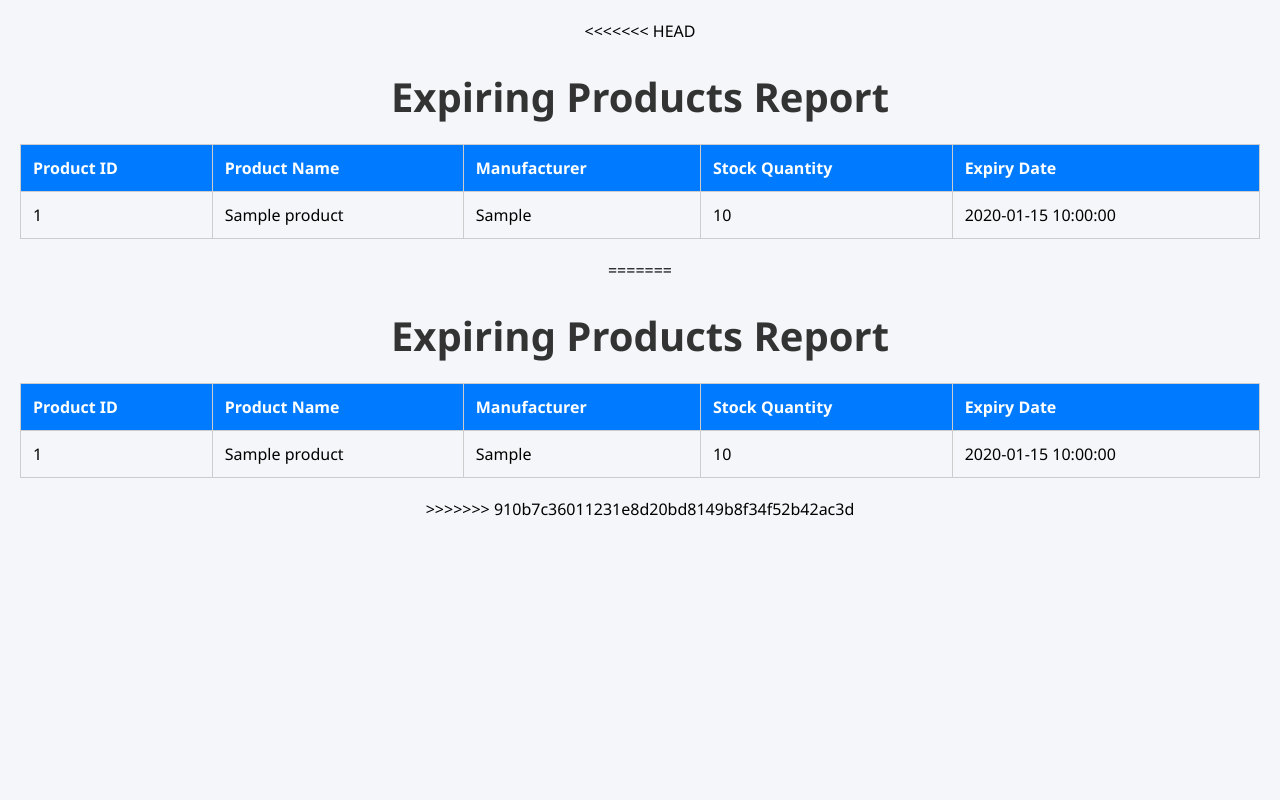
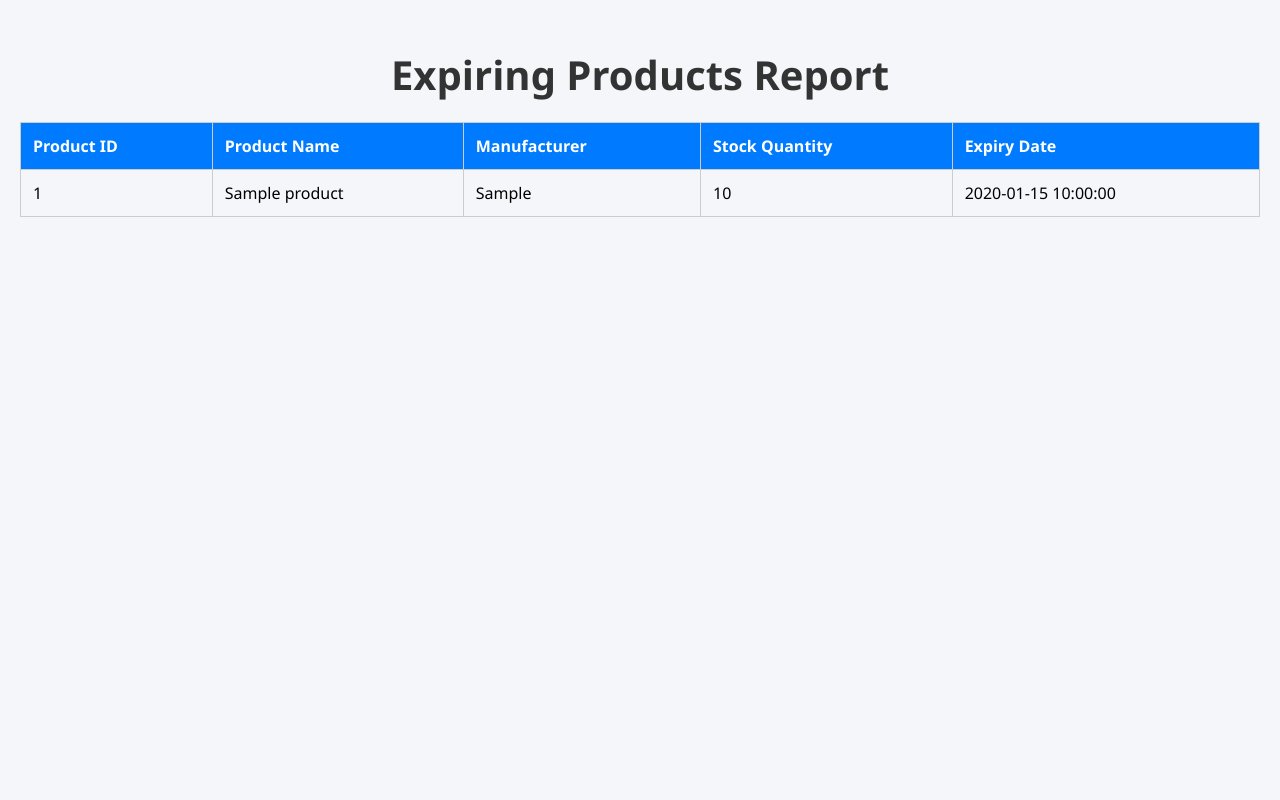
Before and after one commit to Derek1211212/webapp, a Flask app: page /expiring-products in a window 1280 px wide. Run offline with Flask 3, Linux system fonts and the light colour scheme; the visitor is signed in with stand-in values (Sample User, id 1); tables that the repository leaves empty or names only in its code hold one stand-in row (values such as "Sample post"); data that the repository does not hold is empty.

Commit message:
Update expiring_products.html

```diff
--- a/templates/expiring_products.html
+++ b/templates/expiring_products.html
@@ -1,4 +1,4 @@
-<<<<<<< HEAD
+
 <!DOCTYPE html>
 <html lang="en">
 <head>
@@ -71,77 +71,3 @@
     </table>
 </body>
 </html>
-=======
-<!DOCTYPE html>
-<html lang="en">
-<head>
-    <meta charset="UTF-8">
-    <meta name="viewport" content="width=device-width, initial-scale=1.0">
-    <title>Expiring Products Report</title>
-    <style>
-        body {
-            font-family: 'Segoe UI', Tahoma, Geneva, Verdana, sans-serif;
-            background-color: #f4f6f9;
-            display: flex;
-            justify-content: center;
-            align-items: center;
-            flex-direction: column;
-            margin: 0;
-            padding: 20px;
-        }
-
-        h1 {
-            font-size: 2.5rem;
-            margin-bottom: 20px;
-            color: #333;
-        }
-
-        table {
-            width: 100%;
-            border-collapse: collapse;
-            margin-bottom: 20px;
-        }
-
-        th, td {
-            border: 1px solid #ccc;
-            padding: 12px;
-            text-align: left;
-        }
-
-        th {
-            background-color: #007bff;
-            color: white;
-        }
-
-        tr:nth-child(even) {
-            background-color: #f2f2f2;
-        }
-    </style>
-</head>
-<body>
-    <h1>Expiring Products Report</h1>
-    <table>
-        <thead>
-            <tr>
-                <th>Product ID</th>
-                <th>Product Name</th>
-                <th>Manufacturer</th>
-                <th>Stock Quantity</th>
-                <th>Expiry Date</th>
-            </tr>
-        </thead>
-        <tbody>
-            {% for item in expiring_products_data %}
-                <tr>
-                    <td>{{ item.ProductID }}</td>
-                    <td>{{ item.ProductName }}</td>
-                    <td>{{ item.Manufacturer }}</td>
-                    <td>{{ item.StockQuantity }}</td>
-                    <td>{{ item.ExpiryDate }}</td>
-                </tr>
-            {% endfor %}
-        </tbody>
-    </table>
-</body>
-</html>
->>>>>>> 910b7c36011231e8d20bd8149b8f34f52b42ac3d
```
